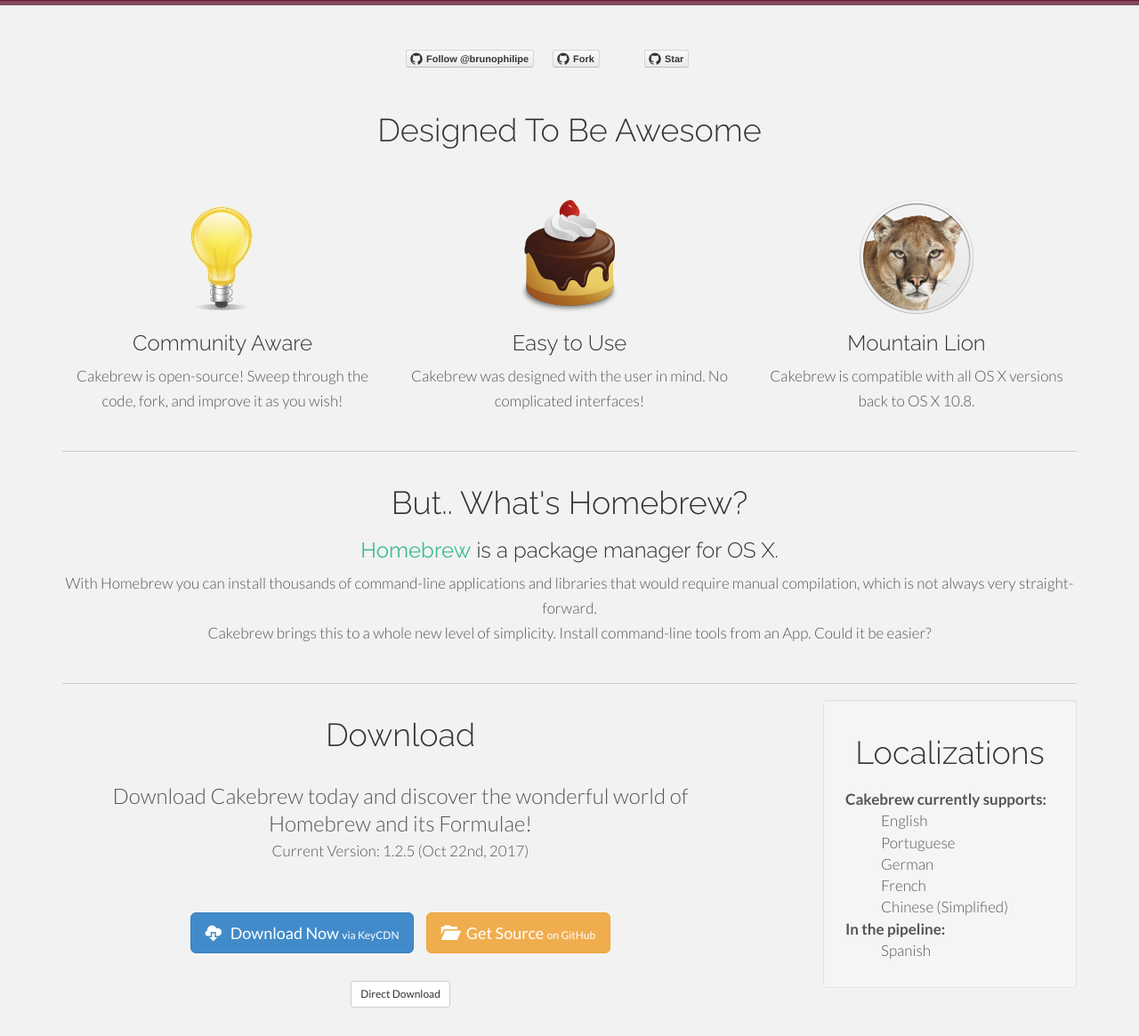
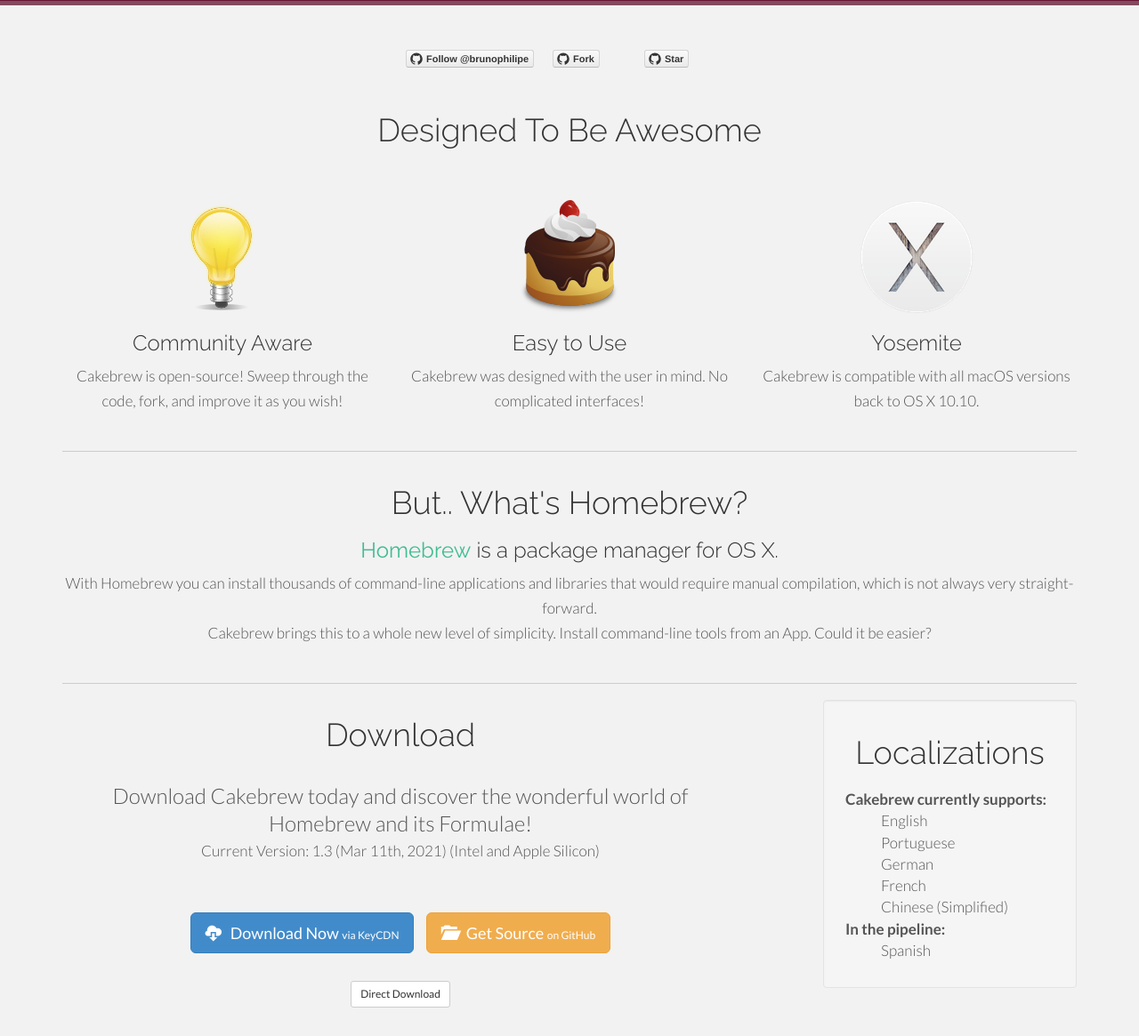
Before and after one commit to brunophilipe/Cakebrew-site, a PHP site: page / in a window 1280 px wide. Shown: the part 787-1952 px from the top of the page at 89% size. Run offline with PHP 8.4, Linux system fonts and the light colour scheme.

Commit message:
Update download link to version 1.3, update references

```diff
--- a/index.php
+++ b/index.php
@@ -135,8 +135,8 @@ function isIPv6()
 				</div>
 				<div class="col-lg-4">
 					<img src="assets/img/intro03.png" alt="" style="max-width: 128px; max-height: 128px;">
-					<h3>Mountain Lion</h3>
-					<p>Cakebrew is compatible with all OS X versions back to OS X 10.8.</p>
+					<h3>Yosemite</h3>
+					<p>Cakebrew is compatible with all macOS versions back to OS X 10.10.</p>
 				</div>
 			</div>
 			<hr>
@@ -159,14 +159,14 @@ function isIPv6()
 				<div class="row">
 					<h1 class="centered">Download</h1>
 					<br>
-					<p class="text-center"><span class="big">Download Cakebrew today and discover the wonderful world of Homebrew and its Formulae!</span><br>Current Version: 1.2.5 (Oct 22nd, 2017)</p>
+					<p class="text-center"><span class="big">Download Cakebrew today and discover the wonderful world of Homebrew and its Formulae!</span><br>Current Version: 1.3 (Mar 11th, 2021) (Intel and Apple Silicon)</p>
 					<br>
 					<p class="text-center btns-download">
-						<a href="https://cakebrew-377a.kxcdn.com/cakebrew-1.2.5.dmg" class="btn btn-lg btn-primary"><span class="glyphicon glyphicon-cloud-download"></span>Download Now <small>via KeyCDN</small></a>
+						<a href="https://cakebrew-377a.kxcdn.com/cakebrew-1.3.zip" class="btn btn-lg btn-primary"><span class="glyphicon glyphicon-cloud-download"></span>Download Now <small>via KeyCDN</small></a>
 						<a href="https://github.com/brunophilipe/Cakebrew/releases" class="btn btn-lg btn-warning"><span class="glyphicon glyphicon-folder-open"></span>Get Source <small>on GitHub</small></a>
 					</p>
 					<p class="text-center">
-						<a class="btn btn-sm btn-default" href="https://www.cakebrew.com/files/cakebrew-1.2.5.dmg">Direct Download</a>
+						<a class="btn btn-sm btn-default" href="https://www.cakebrew.com/files/cakebrew-1.3.zip">Direct Download</a>
 					</p>
 				</div>
 				<hr>
@@ -354,9 +354,9 @@ function isIPv6()
 
 				<hr>
 				<p><small><b>
-					Cakebrew supports all versions of OS X back to version 10.8.
+					Cakebrew supports all versions of macOS back to OS X 10.10.
 					<br>
-					Cakebrew is written in Objective-C and compiled in Xcode 7.2.1 on OS 10.11.3.
+					Cakebrew is written in Objective-C and compiled in Xcode 12.4 on macOS 11.2.3.
 				</b></small></p>
 			</div>
 
```
Also changed, not shown: assets/img/intro03.png, assets/img/intro03@2x.png.
